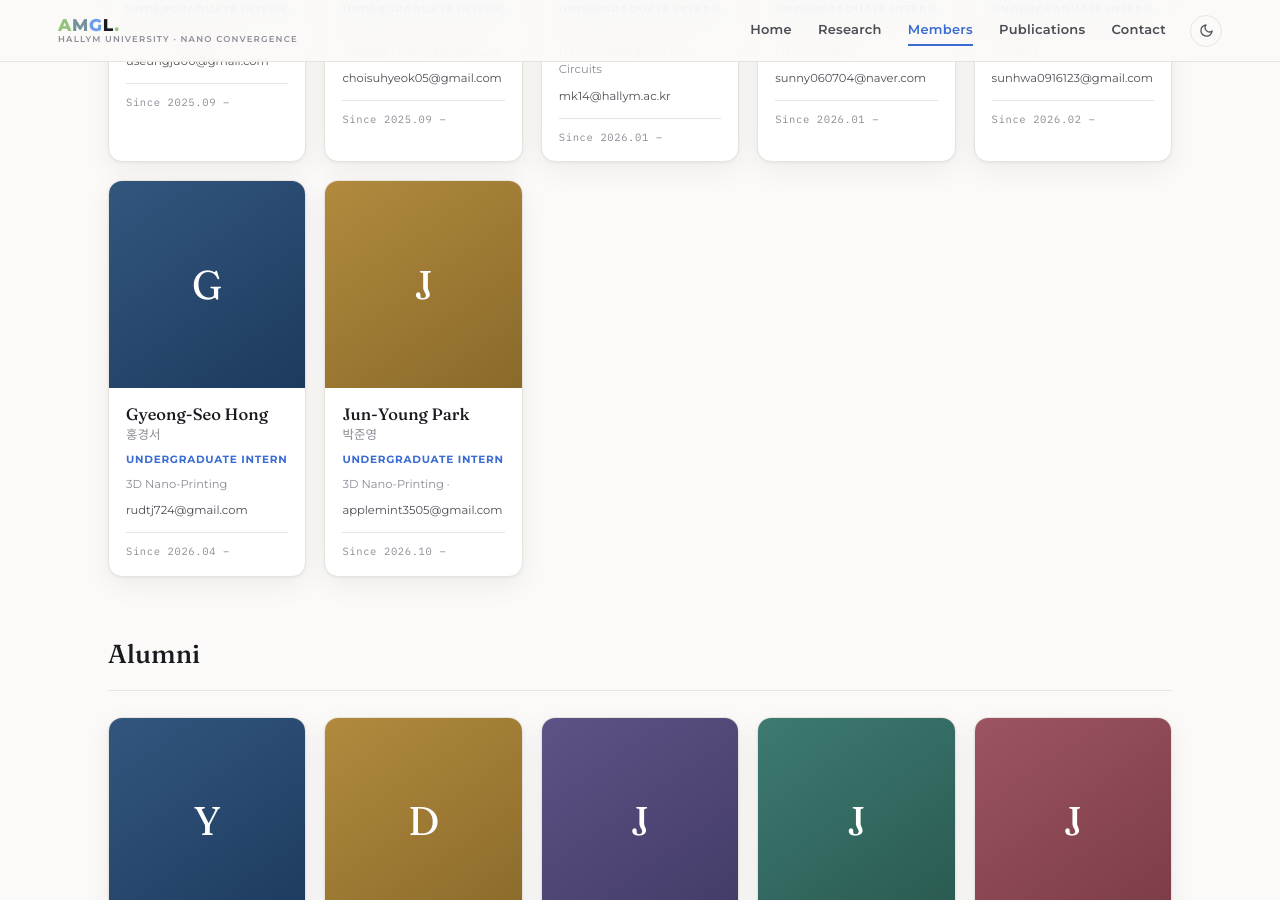
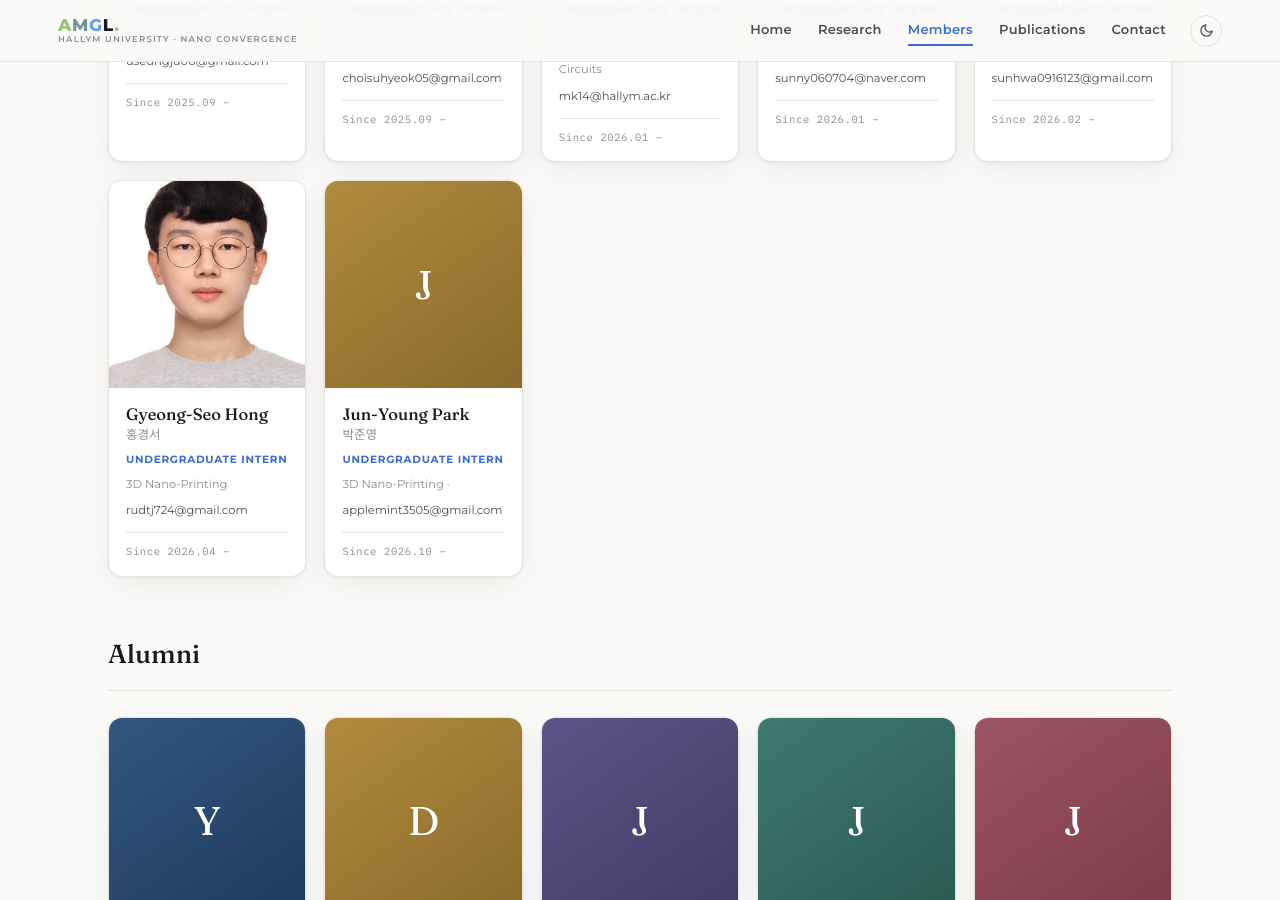
Before and after one commit to HTKRS/AMGL, a Jekyll site: the page built from members.html, in a window 1280 px wide and 900 px high, scrolled down 2335 px. Built offline with Jekyll 4.4.1, drawn with Linux system fonts in a browser that asks for light colours.

Commit message:
Update _data/members.yml (via Pages CMS)

```diff
--- a/_data/members.yml
+++ b/_data/members.yml
@@ -105,6 +105,7 @@ groups:
         period: 2026.04 –
         email: rudtj724@gmail.com
         interests: 3D Nano-Printing
+        photo: Gyeong-Seo Hong.jpg
       - name_en: Jun-Young Park
         name_kr: 박준영
         role: Undergraduate Intern
```
